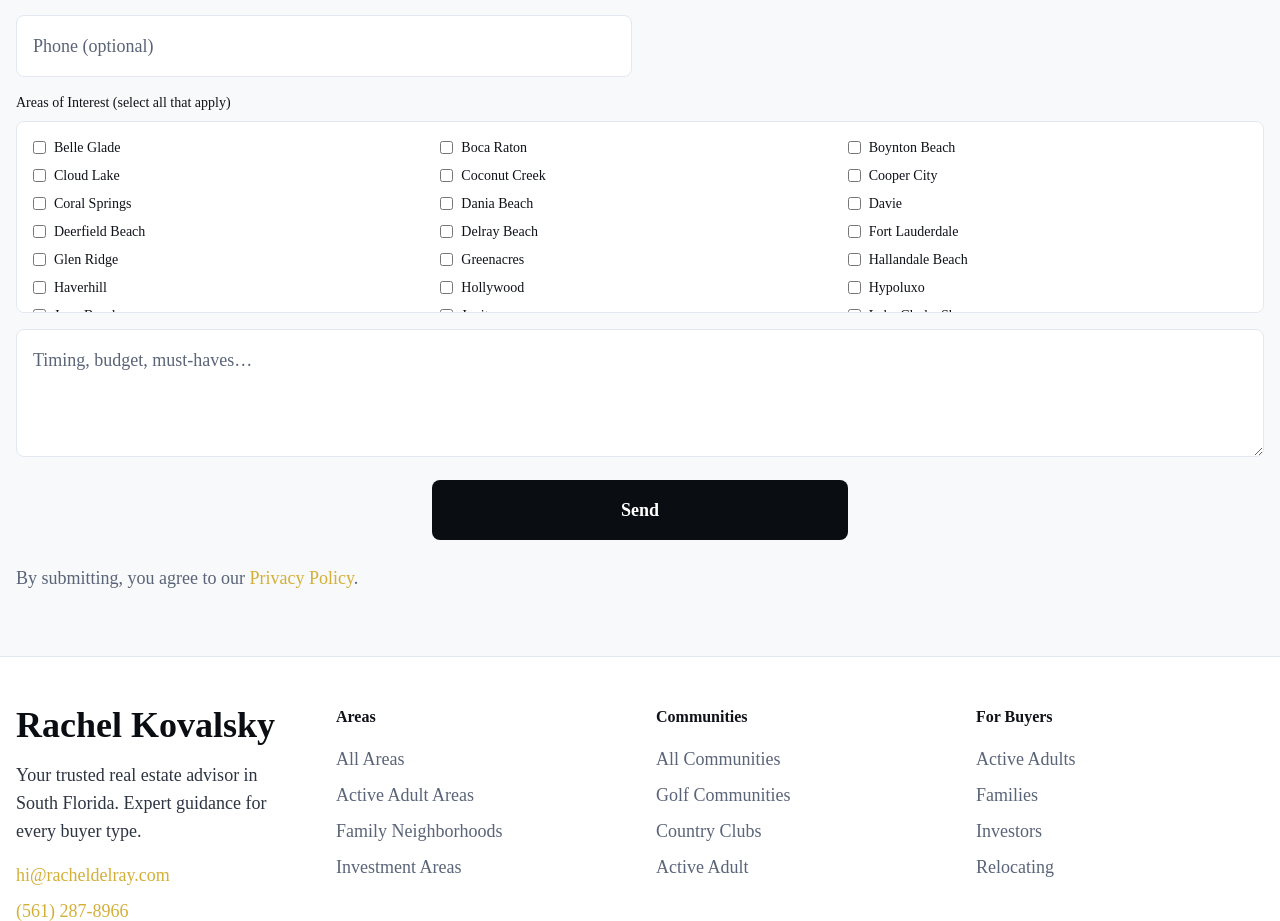
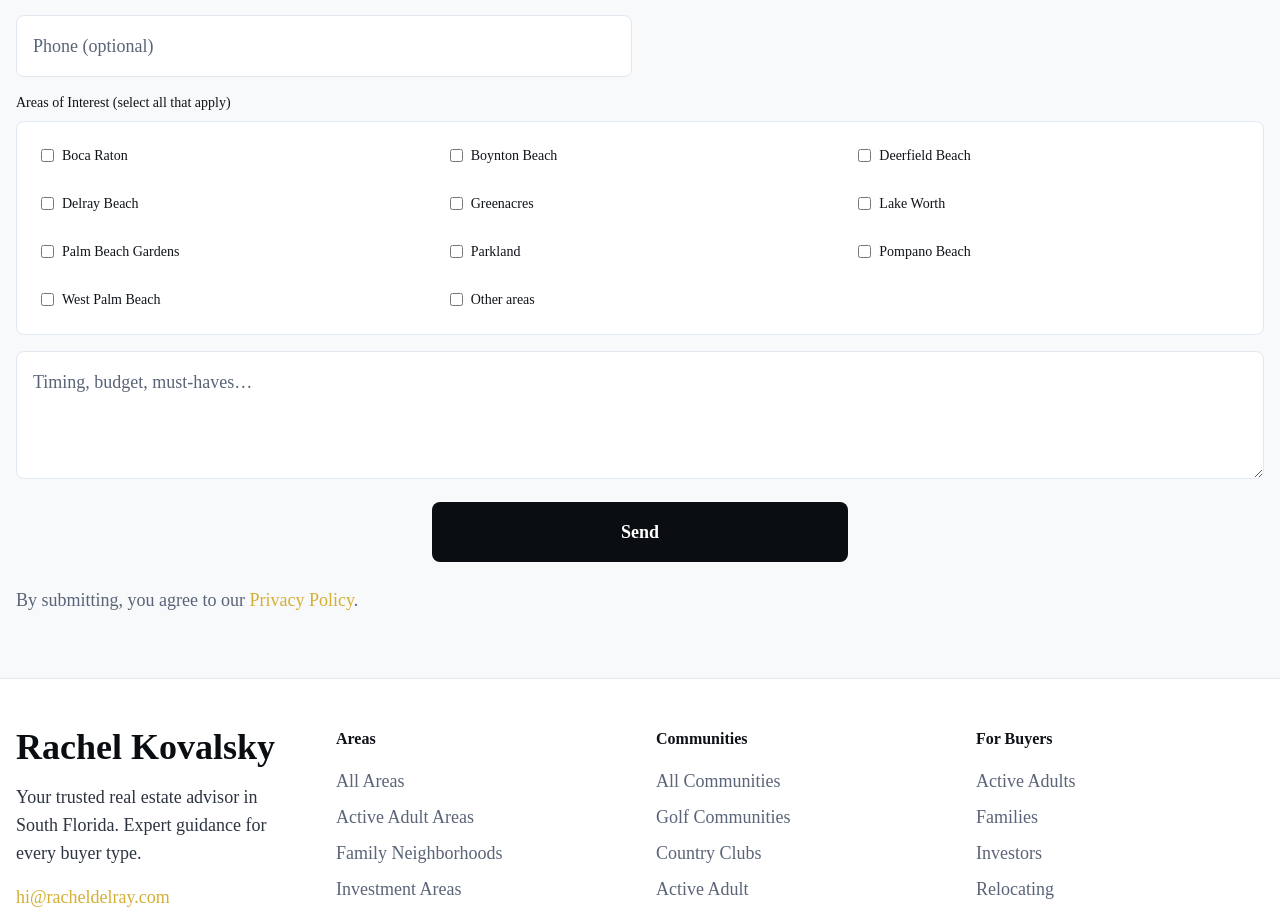
Before and after one commit to tkovalsky/rachel-site, a Next.js app: page / in a window 1280 px wide. Shown: the part 5261-6182 px from the top of the page. Built offline with nearby package versions, Linux system fonts and the light colour scheme; a web font is replaced by a local one.

Commit message:
Focus service areas to Rachel's core markets with referral opportunities

```diff
--- a/src/app/components/ContactForm.tsx
+++ b/src/app/components/ContactForm.tsx
@@ -1,25 +1,20 @@
 "use client";
 import { useState } from "react";
 
-// Palm Beach and Broward County cities
-const FLORIDA_CITIES = [
-  // Palm Beach County
-  "Boca Raton", "Boynton Beach", "Delray Beach", "West Palm Beach", "Palm Beach",
-  "Jupiter", "Palm Beach Gardens", "Wellington", "Royal Palm Beach", "Lantana",
-  "Lake Worth", "Greenacres", "Loxahatchee", "Tequesta", "Belle Glade",
-  "Pahokee", "South Bay", "Cloud Lake", "Glen Ridge", "Haverhill",
-  "Hypoluxo", "Juno Beach", "Lake Clarke Shores", "Lake Park", "Mangonia Park",
-  "North Palm Beach", "Ocean Ridge", "Palm Beach Shores", "Riviera Beach",
-  "South Palm Beach", "Village of Golf", "Village of North Palm Beach",
-
-  // Broward County
-  "Fort Lauderdale", "Hollywood", "Pembroke Pines", "Miramar", "Coral Springs",
-  "Pompano Beach", "Plantation", "Sunrise", "Tamarac", "Weston", "Davie",
-  "Lauderhill", "Margate", "Deerfield Beach", "Coconut Creek", "Cooper City",
-  "Dania Beach", "Hallandale Beach", "Lighthouse Point", "North Lauderdale",
-  "Parkland", "Pembroke Park", "Sea Ranch Lakes", "Southwest Ranches",
-  "Wilton Manors", "Lauderdale Lakes", "Lauderdale-by-the-Sea", "Oakland Park"
-].sort();
+// Rachel's core service areas
+const SERVICE_AREAS = [
+  "Boca Raton",
+  "Boynton Beach",
+  "Deerfield Beach",
+  "Delray Beach",
+  "Greenacres",
+  "Lake Worth",
+  "Palm Beach Gardens",
+  "Parkland",
+  "Pompano Beach",
+  "West Palm Beach",
+  "Other areas"
+];
 
 export default function ContactForm() {
   const [status, setStatus] = useState<"idle" | "sending" | "ok" | "error">("idle");
@@ -185,17 +180,17 @@ export default function ContactForm() {
               <label className="block text-sm font-medium text-ink mb-2">
                 Areas of Interest (select all that apply)
               </label>
-              <div className="max-h-48 overflow-y-auto border border-divider rounded-lg p-4 bg-surface">
-                <div className="grid grid-cols-1 sm:grid-cols-2 lg:grid-cols-3 gap-2">
-                  {FLORIDA_CITIES.map((city) => (
-                    <label key={city} className="flex items-center space-x-2 text-sm">
+              <div className="border border-divider rounded-lg p-4 bg-surface">
+                <div className="grid grid-cols-1 sm:grid-cols-2 lg:grid-cols-3 gap-3">
+                  {SERVICE_AREAS.map((area) => (
+                    <label key={area} className="flex items-center space-x-2 text-sm cursor-pointer hover:bg-surface-subtle p-2 rounded">
                       <input
                         type="checkbox"
-                        checked={selectedNeighborhoods.includes(city)}
-                        onChange={(e) => handleNeighborhoodChange(city, e.target.checked)}
+                        checked={selectedNeighborhoods.includes(area)}
+                        onChange={(e) => handleNeighborhoodChange(area, e.target.checked)}
                         className="rounded border-divider text-champagne focus:ring-champagne focus:ring-2"
                       />
-                      <span className="text-ink">{city}</span>
+                      <span className="text-ink font-medium">{area}</span>
                     </label>
                   ))}
                 </div>
```
Also changed, not shown: 1 other file (tests, documents, lock files or other folders).
